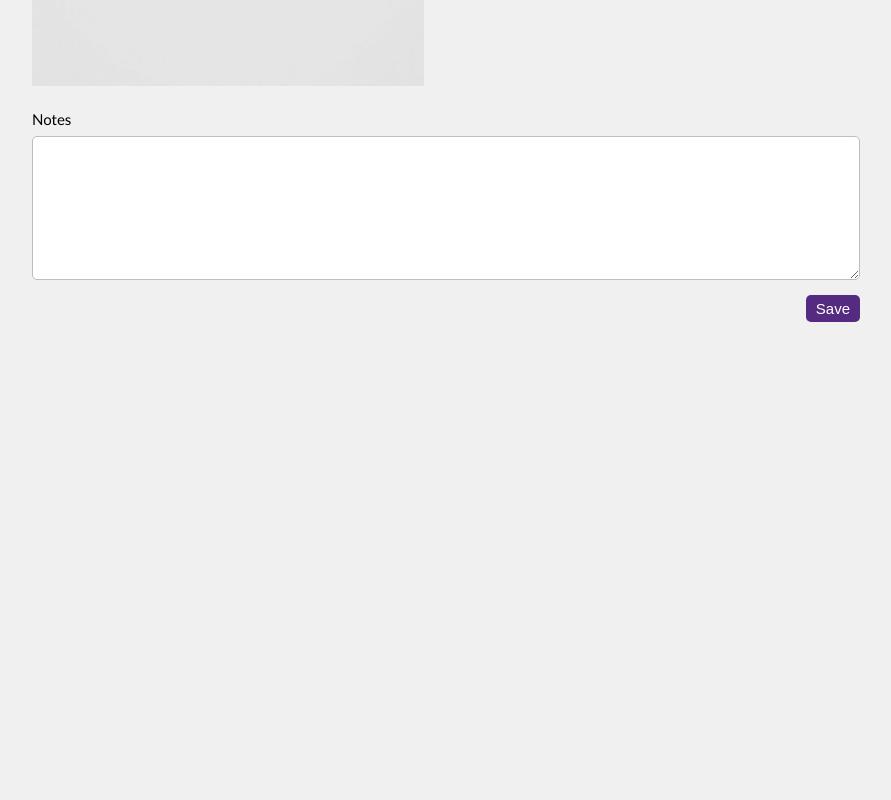
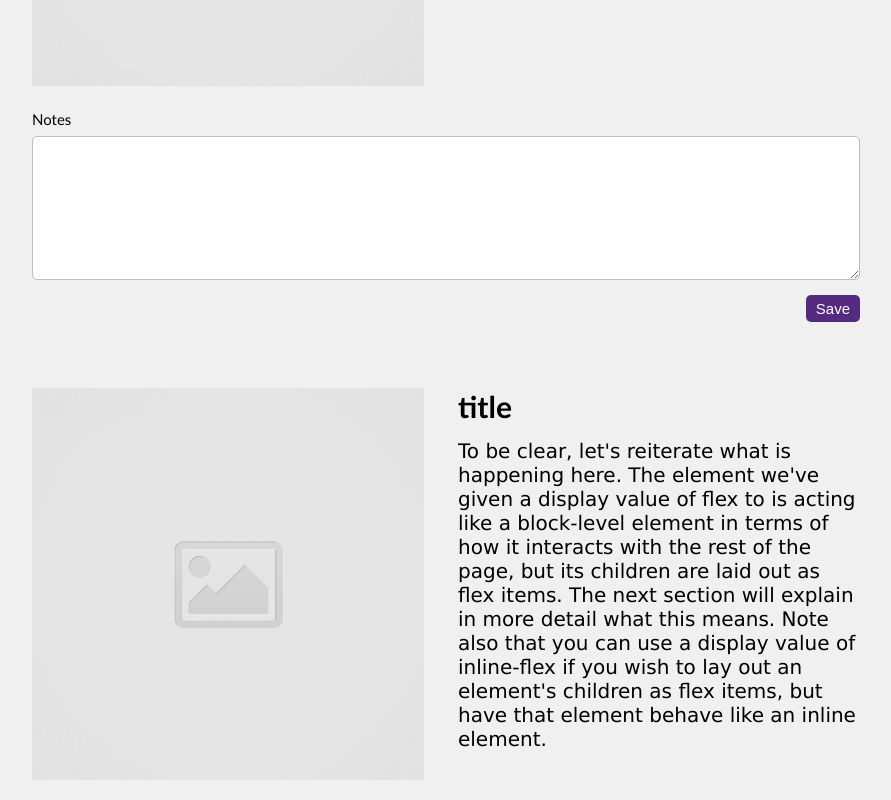
Before and after one commit to Han-Zhang-Code/code-journal, a website: page index.html in a window 1280 px wide. Shown: the part 426-1226 px from the top of the page, without its empty margins (194-1085 px from the left). Before the commit the page ends 800 px from the top, so only its background shows below. Drawn offline with Linux system fonts and the light colour scheme.

Commit message:
formating correct

```diff
--- a/css/styles.css
+++ b/css/styles.css
@@ -63,3 +63,32 @@ button {
   border-radius: 5px;
   padding: 5px 10px;
 }
+
+.list-title {
+  font-size: 30px;
+  list-style: none;
+  font-family:
+    "Gill Sans",
+    sans-serif;
+  padding-bottom: 15px;
+  font-weight: bold;
+  padding-left: 0;
+}
+
+ul {
+  padding-inline-start: 0;
+  list-style: none;
+}
+
+.list-content {
+  font-size: 20px;
+  list-style: none;
+  font-family:
+    "Lucida Sans",
+    "Lucida Sans Regular",
+    "Lucida Grande",
+    "Lucida Sans Unicode",
+    Geneva,
+    Verdana,
+    sans-serif;
+}
--- a/index.html
+++ b/index.html
@@ -62,6 +62,31 @@
       </main>
     </form>
   </div>
+  <div data-view="entries">
+    <div class="container">
+      <ul>
+        <li>
+          <div class="row">
+            <div class="column-half">
+              <img src="images/placeholder-image-square.jpg" alt="placeholder-image-square" class="adjust-img column-full"">
+            </div>
+            <div class=" column-half">
+              <div class="list-title">title</div>
+              <div class="list-content">To be clear, let's reiterate what is happening here. The element we've given a display
+        value of flex to is acting like a
+        block-level element in terms of how it interacts with the rest of the page, but its children are laid out as
+        flex items.
+        The next section will explain in more detail what this means. Note also that you can use a display value of
+        inline-flex
+        if you wish to lay out an element's children as flex items, but have that element behave like an inline element.
+              </div>
+            </div>
+        </li>
+      </ul>
+    </div>
+  </div>
+
+
 
   <script src="js/data.js"></script>
   <script src="js/main.js"></script>
```
Also changed, not shown: js/main.js (+44 -0 lines).
